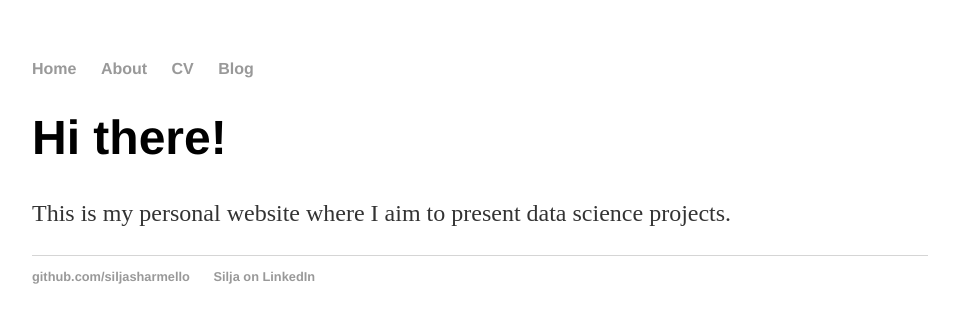
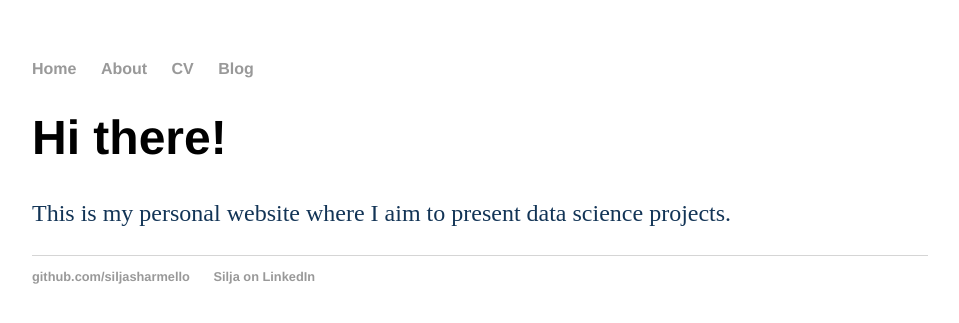
Before and after one commit to siljasharmello/siljasharmello.github.io, a Jekyll site: the page built from index.html, in a window 1280 px wide. Shown: the top 323 px of the page, without its empty margins (160-1119 px from the left). Built offline with Jekyll 4.4.1, drawn with Linux system fonts in a browser that asks for light colours.

Commit message:
Update main.css

```diff
--- a/css/main.css
+++ b/css/main.css
@@ -26,7 +26,7 @@ h1 {
 p {
     font-size: 1.5em;
     line-height: 1.4em;
-    color: #333;
+    color: #123456;
 }
 footer {
     border-top: 1px solid #d5d5d5;
```
